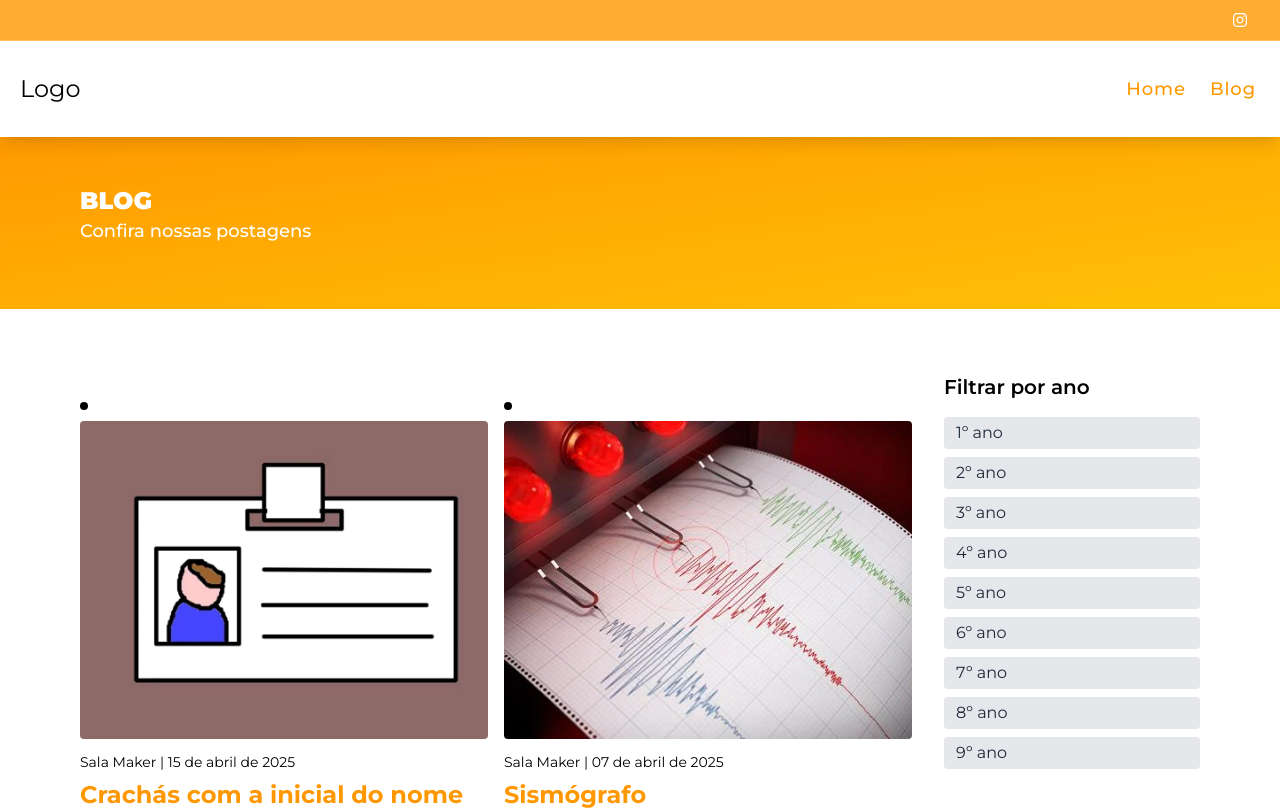
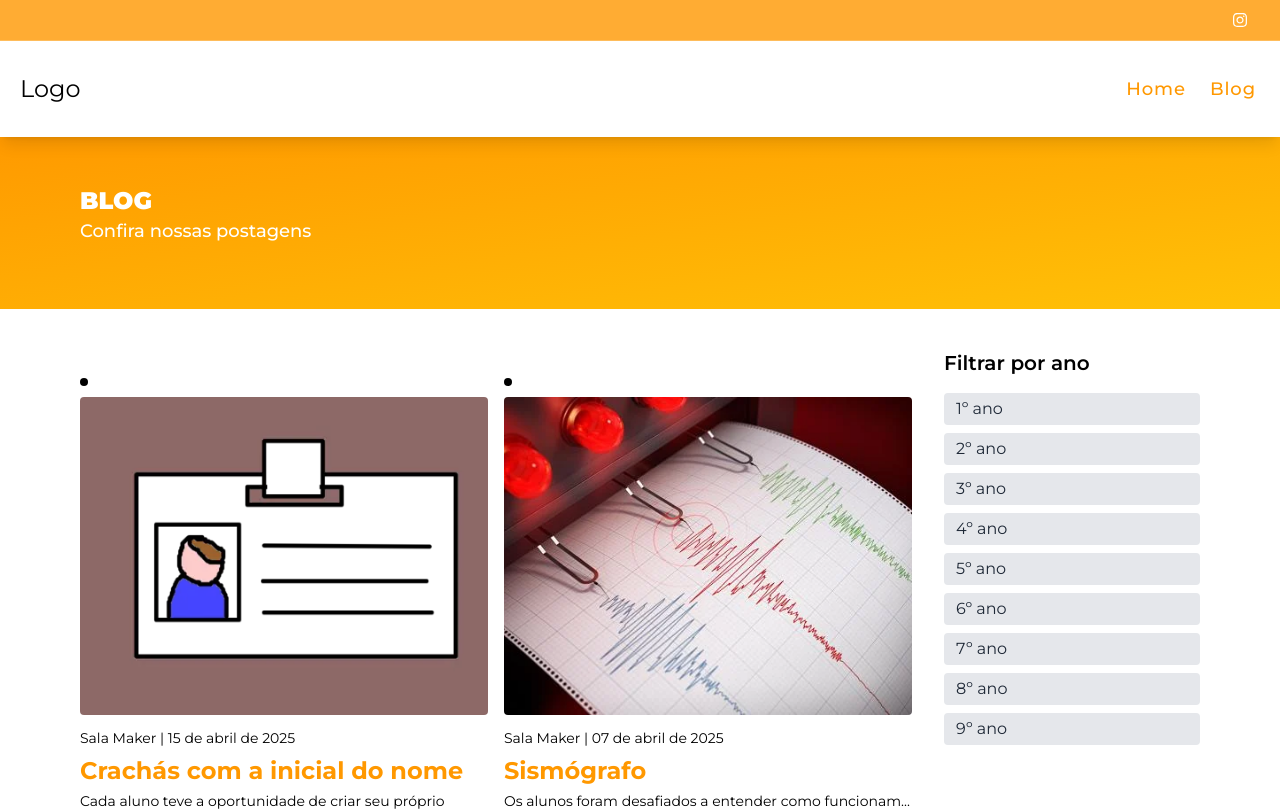
Before and after one commit to Karenzita18/sala-maker-milton-santos, a Next.js app: page /blog in a window 1280 px wide. Shown: the top 811 px of the page. Built offline with nearby package versions, Linux system fonts and the light colour scheme; what tailwindcss-animated would draw is missing.

Commit message:
K: update

```diff
--- a/src/components/common/blog/PostagensRecentes.tsx
+++ b/src/components/common/blog/PostagensRecentes.tsx
@@ -18,7 +18,7 @@ export default function PostagensRecentes() {
                         href="/blog"
                         className="px-6 py-4 bg-brand-300 text-white font-bold rounded-lg hover:bg-brand-500 transition duration-300"
                     >
-                        Conheça Nossa Equipe
+                        Acesse nosso blog
                     </Link>
                 </div>
 
--- a/src/components/common/blog/Posts.tsx
+++ b/src/components/common/blog/Posts.tsx
@@ -33,7 +33,7 @@ export default function Posts({ posts }: Props) {
   const paginate = (pageNumber: number) => setCurrentPage(pageNumber);
 
   return (
-    <section className="">
+    <section className="md:py-10 py-0">
       <div className="grid grid-cols-1 lg:grid-cols-4 gap-8">
 
         {/* Coluna principal com os posts */}
```
